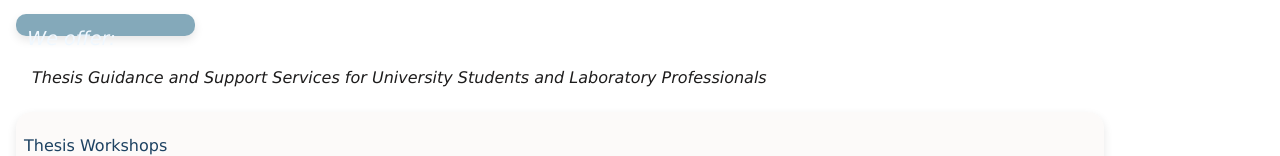
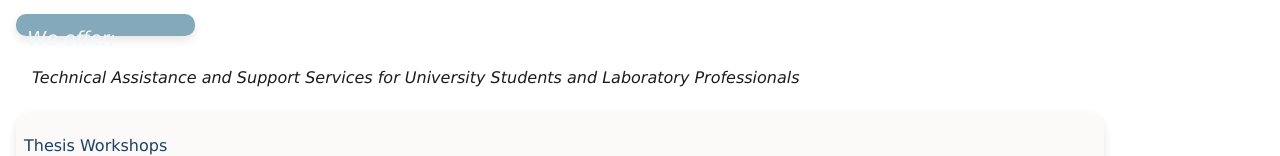
Before and after one commit to MariaVan8/BIOHACK-Client, a React (Create React App) app: page /thesis in a window 1280 px wide. Shown: the part 586-742 px from the top of the page. Built offline with nearby package versions, Linux system fonts and the light colour scheme; the HTML template or start-up script is replaced by a standard one.

Commit message:
Updated Technical Assistance page info

```diff
--- a/src/pages/Thesis/Thesis.jsx
+++ b/src/pages/Thesis/Thesis.jsx
@@ -7,7 +7,7 @@ function Thesis() {
       <div className="thesis__image" alt="thesis"></div>
       <p className="thesis__title">We offer:</p>
       <h1 className="thesis__header">
-        Thesis Guidance and Support Services for University Students and
+        Technical Assistance and Support Services for University Students and
         Laboratory Professionals
       </h1>
       <div className="thesis__wrapper">
```
